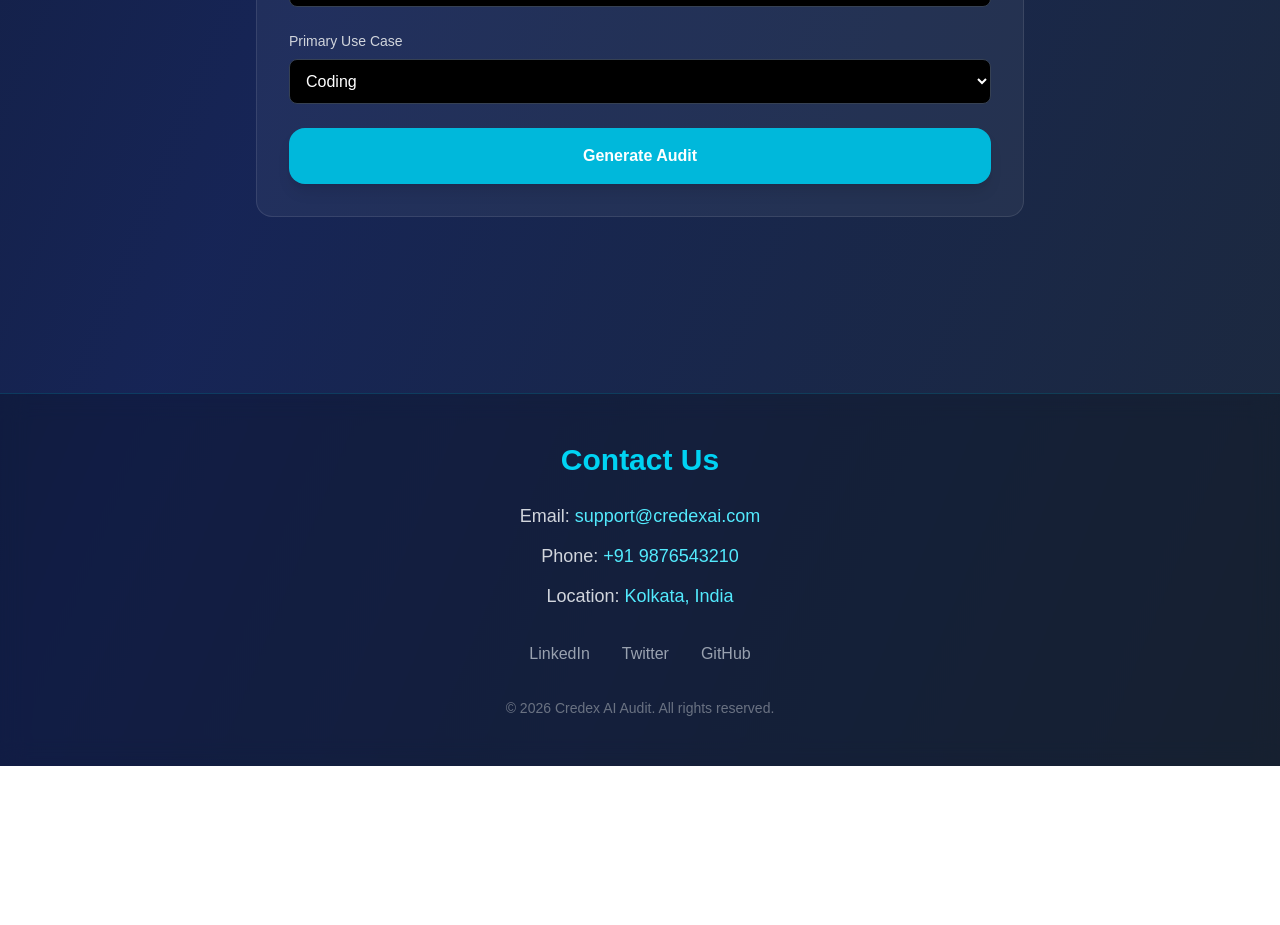
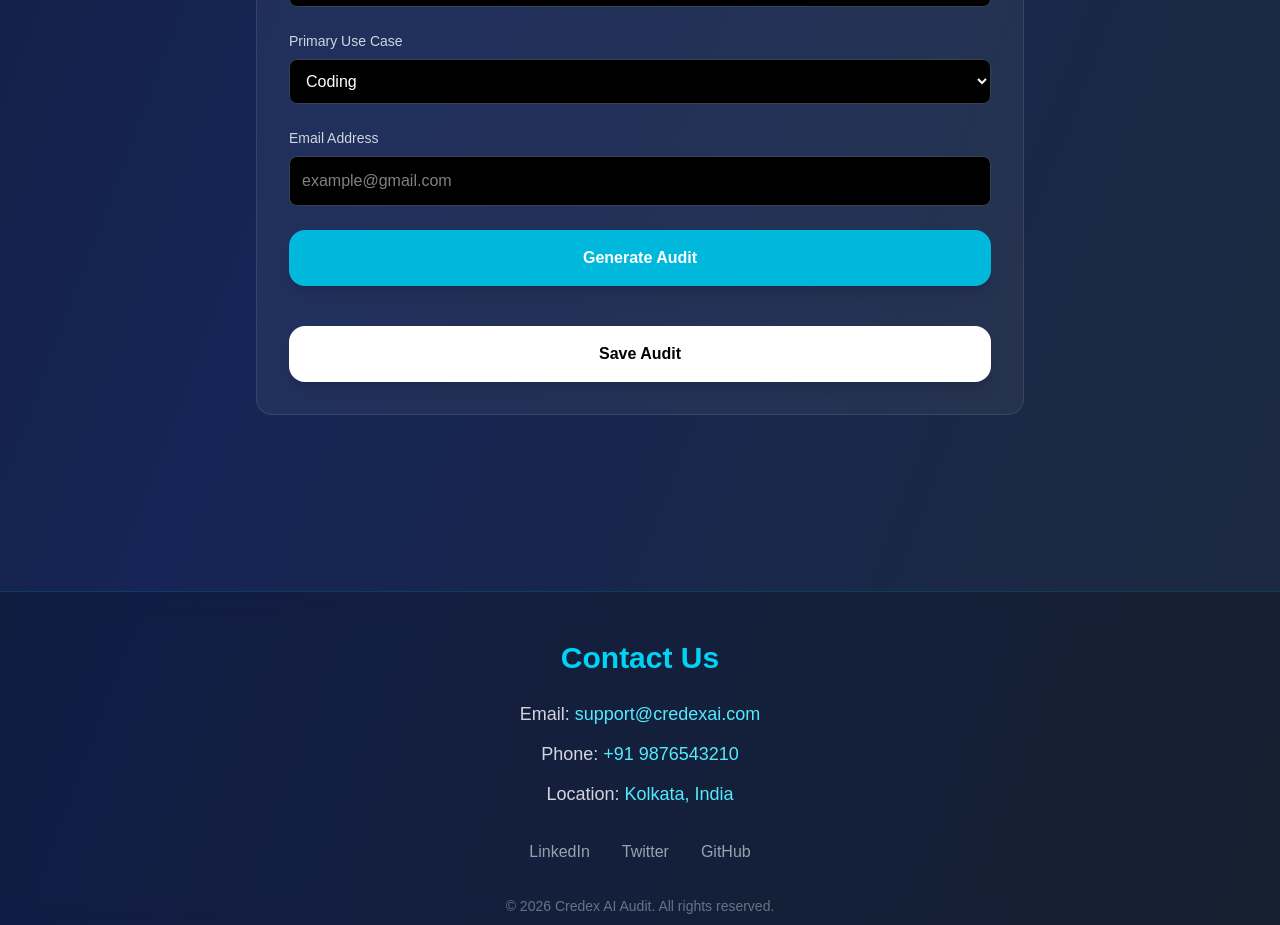
Before and after one commit to rani-03/credex-ai-spend-audit, a Next.js app: page / in a window 1280 px wide. Shown: the part 2400-3325 px from the top of the page. Before the commit the page ends 3166 px from the top, so only its background shows below. Built offline with nearby package versions, Linux system fonts and the light colour scheme.

Commit message:
added email capture features

```diff
--- a/src/app/page.tsx
+++ b/src/app/page.tsx
@@ -15,6 +15,7 @@ export default function Home() {
         const [efficiencyScore, setEfficiencyScore] = useState(0);
         const [summary, setSummary] = useState("");
         const [loading, setLoading] = useState(false);
+        const [email, setEmail] = useState("");
 
 
         useEffect(() => {       //load data
@@ -309,6 +310,19 @@ export default function Home() {
           <option>Mixed</option>
         </select>
       </div>
+      {/* Email Input */}
+      <div>
+        <label className="block mb-2 text-sm text-gray-300">
+          Email Address
+        </label>
+
+        <input
+          type="email"
+          placeholder="example@gmail.com"
+          value={email}
+          onChange={(e) => setEmail(e.target.value)}
+          className="w-full p-3 rounded-lg bg-black border border-gray-700 text-white"/>
+        </div>
 
       {/* Button */}
      <button
@@ -427,10 +441,14 @@ export default function Home() {
 
   } }
 
-  className="w-full bg-cyan-500 hover:bg-cyan-400 transition-all duration-300 p-4 rounded-2xl font-semibold shadow-lg hover:scale-105"
->
-  {loading ? "Generating..." : "Generate Audit"}
-</button>
+        className="w-full bg-cyan-500 hover:bg-cyan-400 transition-all duration-300 p-4 rounded-2xl font-semibold shadow-lg hover:scale-105">
+          {loading ? "Generating..." : "Generate Audit"}
+       </button>
+
+       <button
+        className="w-full mt-4 bg-white text-black hover:bg-gray-200 transition-all duration-300 p-4 rounded-2xl font-semibold shadow-lg">
+          Save Audit
+       </button>
 
     </div>
   </div>
```
